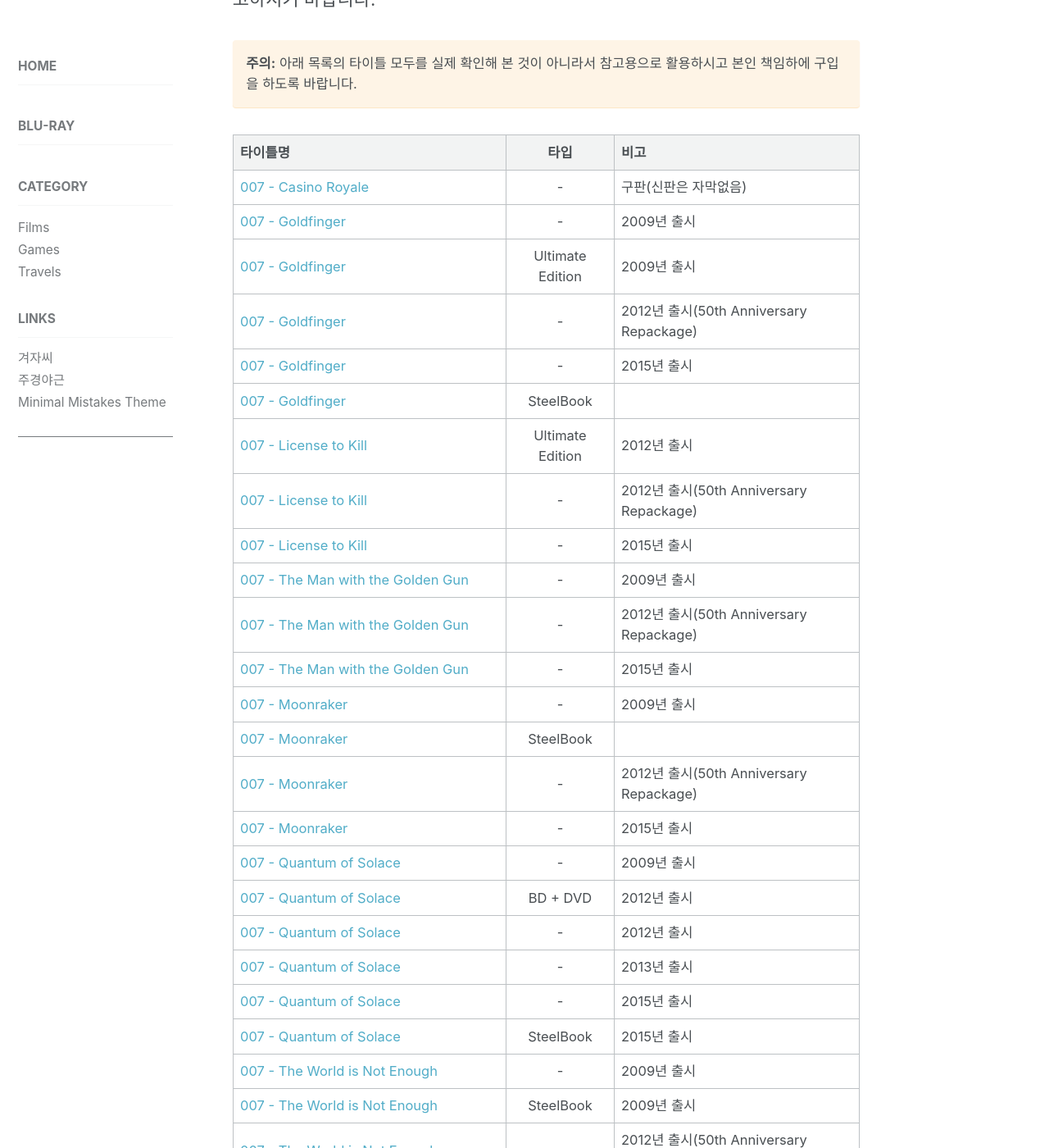
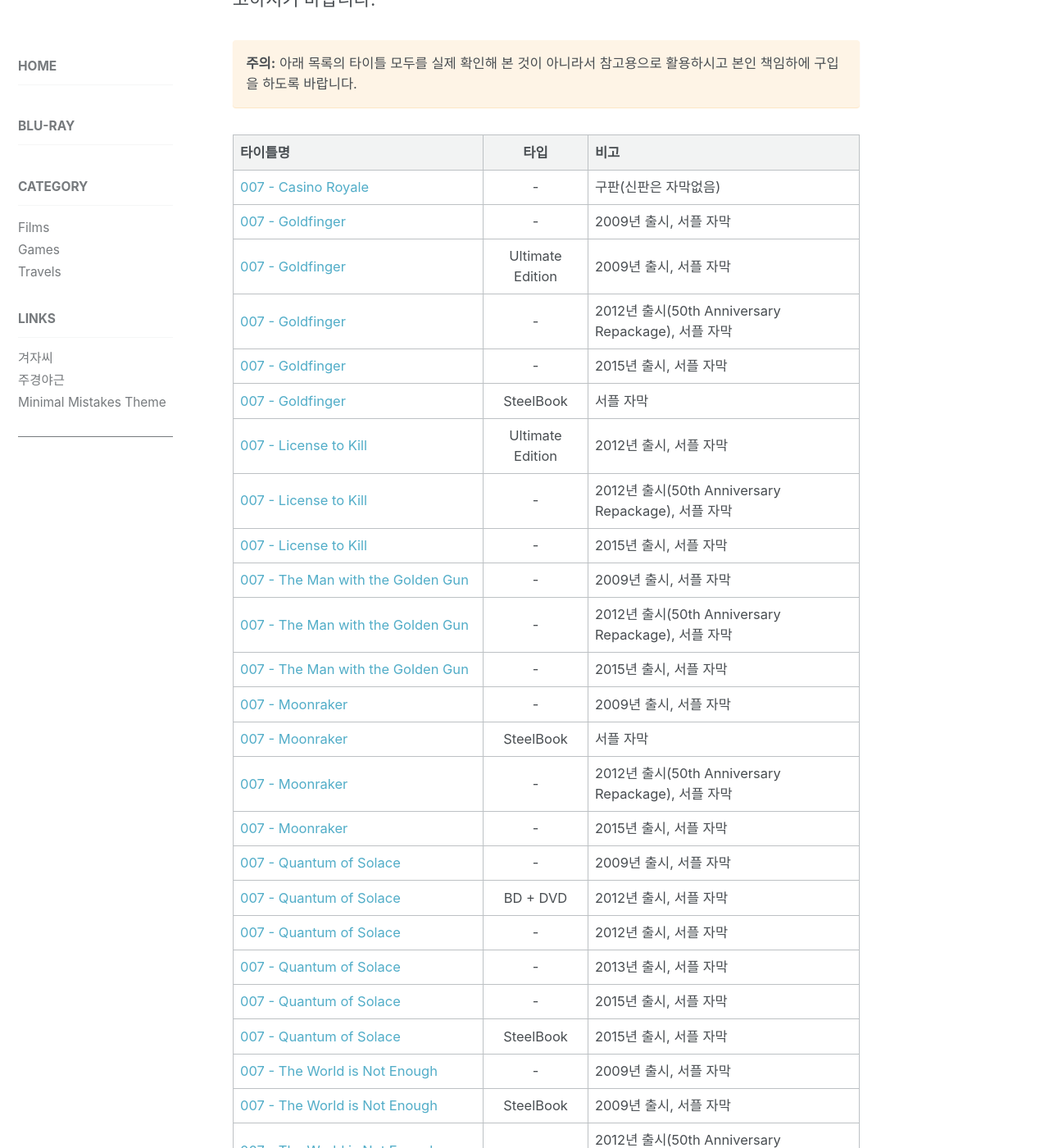
Before and after one commit to veryfaraway/3buddies, a Jekyll site: the page built from _bluray/2016-10-10-blu-ray-list-korean-subs-usa.md, in a window 1280 px wide and 1400 px high, scrolled down 769 px. Shown: the whole window at 82% size. Built offline with Jekyll 4.4.1, drawn with Linux system fonts in a browser that asks for light colours; comment, search, counter and statistics services are not loaded; some of the changed text lies outside the part shown.

Commit message:
add blu-ray france, germany, uk

```diff
--- a/_bluray/2016-10-10-blu-ray-list-korean-subs-usa.md
+++ b/_bluray/2016-10-10-blu-ray-list-korean-subs-usa.md
@@ -23,31 +23,31 @@
 |타이틀명               |타입   |비고                           |
 |----------------     |:---:|-------------------------------|
 |[007 - Casino Royale](http://amzn.to/2dLIA8L)|-|구판(신판은 자막없음)|
-|[007 - Goldfinger](http://amzn.to/2evLEac)|-|2009년 출시|
-|[007 - Goldfinger](http://amzn.to/2evNTup)|Ultimate Edition|2009년 출시|
-|[007 - Goldfinger](http://amzn.to/2dMvyYM)|-|2012년 출시(50th Anniversary Repackage)|
-|[007 - Goldfinger](http://amzn.to/2ecFKYL)|-|2015년 출시|
-|[007 - Goldfinger](http://amzn.to/2d9Jtcq)|SteelBook||
-|[007 - License to Kill](http://amzn.to/2d9N2yZ)|Ultimate Edition|2012년 출시|
-|[007 - License to Kill](http://amzn.to/2ecNslx)|-|2012년 출시(50th Anniversary Repackage)|
-|[007 - License to Kill](http://amzn.to/2dZF7Ss)|-|2015년 출시|
-|[007 - The Man with the Golden Gun](http://amzn.to/2dPHyZD)|-|2009년 출시|
-|[007 - The Man with the Golden Gun](http://amzn.to/2eoPL8T)|-|2012년 출시(50th Anniversary Repackage)|
-|[007 - The Man with the Golden Gun](http://amzn.to/2dPHyZD)|-|2015년 출시|
-|[007 - Moonraker](http://amzn.to/2ekFCtI)|-|2009년 출시|
-|[007 - Moonraker](http://amzn.to/2ecL7qO)|SteelBook||
-|[007 - Moonraker](http://amzn.to/2df3d9x)|-|2012년 출시(50th Anniversary Repackage)|
-|[007 - Moonraker](http://amzn.to/2dn6MO8)|-|2015년 출시|
-|[007 - Quantum of Solace](http://amzn.to/2ecMxSe)|-|2009년 출시|
-|[007 - Quantum of Solace](http://amzn.to/2dPDA5u)|BD + DVD|2012년 출시|
-|[007 - Quantum of Solace](http://amzn.to/2evZQ31)|-|2012년 출시|
-|[007 - Quantum of Solace](http://amzn.to/2dNkZDJ)|-|2013년 출시|
-|[007 - Quantum of Solace](http://amzn.to/2ecReLN)|-|2015년 출시|
-|[007 - Quantum of Solace](http://amzn.to/2dPFl2L)|SteelBook|2015년 출시|
-|[007 - The World is Not Enough](http://amzn.to/2efMZzf)|-|2009년 출시|
-|[007 - The World is Not Enough](http://amzn.to/2efM69E)| SteelBook |2009년 출시|
-|[007 - The World is Not Enough](http://amzn.to/2efMDbI)|-|2012년 출시(50th Anniversary Repackage)|
-|[007 - The World is Not Enough](http://amzn.to/2efMx3W)|-|2015년 출시|
+|[007 - Goldfinger](http://amzn.to/2evLEac)|-|2009년 출시, 서플 자막|
+|[007 - Goldfinger](http://amzn.to/2evNTup)|Ultimate Edition|2009년 출시, 서플 자막|
+|[007 - Goldfinger](http://amzn.to/2dMvyYM)|-|2012년 출시(50th Anniversary Repackage), 서플 자막|
+|[007 - Goldfinger](http://amzn.to/2ecFKYL)|-|2015년 출시, 서플 자막|
+|[007 - Goldfinger](http://amzn.to/2d9Jtcq)|SteelBook|서플 자막|
+|[007 - License to Kill](http://amzn.to/2d9N2yZ)|Ultimate Edition|2012년 출시, 서플 자막|
+|[007 - License to Kill](http://amzn.to/2ecNslx)|-|2012년 출시(50th Anniversary Repackage), 서플 자막|
+|[007 - License to Kill](http://amzn.to/2dZF7Ss)|-|2015년 출시, 서플 자막|
+|[007 - The Man with the Golden Gun](http://amzn.to/2dPHyZD)|-|2009년 출시, 서플 자막|
+|[007 - The Man with the Golden Gun](http://amzn.to/2eoPL8T)|-|2012년 출시(50th Anniversary Repackage), 서플 자막|
+|[007 - The Man with the Golden Gun](http://amzn.to/2dPHyZD)|-|2015년 출시, 서플 자막|
+|[007 - Moonraker](http://amzn.to/2ekFCtI)|-|2009년 출시, 서플 자막|
+|[007 - Moonraker](http://amzn.to/2ecL7qO)|SteelBook|서플 자막|
+|[007 - Moonraker](http://amzn.to/2df3d9x)|-|2012년 출시(50th Anniversary Repackage), 서플 자막|
+|[007 - Moonraker](http://amzn.to/2dn6MO8)|-|2015년 출시, 서플 자막|
+|[007 - Quantum of Solace](http://amzn.to/2ecMxSe)|-|2009년 출시, 서플 자막|
+|[007 - Quantum of Solace](http://amzn.to/2dPDA5u)|BD + DVD|2012년 출시, 서플 자막|
+|[007 - Quantum of Solace](http://amzn.to/2evZQ31)|-|2012년 출시, 서플 자막|
+|[007 - Quantum of Solace](http://amzn.to/2dNkZDJ)|-|2013년 출시, 서플 자막|
+|[007 - Quantum of Solace](http://amzn.to/2ecReLN)|-|2015년 출시, 서플 자막|
+|[007 - Quantum of Solace](http://amzn.to/2dPFl2L)|SteelBook|2015년 출시, 서플 자막|
+|[007 - The World is Not Enough](http://amzn.to/2efMZzf)|-|2009년 출시, 서플 자막|
+|[007 - The World is Not Enough](http://amzn.to/2efM69E)| SteelBook |2009년 출시, 서플 자막|
+|[007 - The World is Not Enough](http://amzn.to/2efMDbI)|-|2012년 출시(50th Anniversary Repackage), 서플 자막|
+|[007 - The World is Not Enough](http://amzn.to/2efMx3W)|-|2015년 출시, 서플 자막|
 |[007 - Daniel Craig](http://amzn.to/2e8wtoC)|-|Quantum of Solace만 한글자막|
 |[007 - Daniel Craig Collection](http://amzn.to/2dPEFdJ)|-|Quantum of Solace만 한글자막|
 |[007 - James Bond Blu-ray Collection: Volume 3](http://amzn.to/2evNtnD)|-|2009년 출시(자막은 개별판 참조)|
@@ -62,5 +62,8 @@
 **관련글**
 
 * [한글자막 블루레이(캐나다)]({% link _bluray/2016-10-13-blu-ray-list-korean-subs-canada.md %})
+* [한글자막 블루레이(영국)]({% link _bluray/2016-10-15-blu-ray-list-korean-subs-uk.md %})
+* [한글자막 블루레이(독일)]({% link _bluray/2016-10-15-blu-ray-list-korean-subs-germany.md %})
 * [한글자막 블루레이(이탈리아)]({% link _bluray/2016-10-13-blu-ray-list-korean-subs-italy.md %})
 * [한글자막 블루레이(스페인)]({% link _bluray/2016-10-13-blu-ray-list-korean-subs-spain.md %})
+* [한글자막 블루레이(프랑스)]({% link _bluray/2016-10-15-blu-ray-list-korean-subs-france.md %})
--- a/_config.yml
+++ b/_config.yml
@@ -256,8 +256,6 @@
       type: pages
     values:
       layout: single
-      sidebar:
-        nav: "category"
   # _bluray
   - scope:
       path: ""
```
Also changed, not shown: other parts of _bluray/2016-10-10-blu-ray-list-korean-subs-usa.md (+1 -1 lines), _bluray/2016-10-13-blu-ray-list-korean-subs-canada.md (+21 -18 lines), _bluray/2016-10-13-blu-ray-list-korean-subs-italy.md (+8 -4 lines), _bluray/2016-10-13-blu-ray-list-korean-subs-spain.md (+14 -9 lines), _bluray/2016-10-15-blu-ray-list-korean-subs-france.md (added, +38 -0 lines), _bluray/2016-10-15-blu-ray-list-korean-subs-germany.md (added, +39 -0 lines), _bluray/2016-10-15-blu-ray-list-korean-subs-uk.md (added, +36 -0 lines), images/post/banner-france.jpg (added), images/post/banner-germany.jpg (added), images/teaser/flag_canada.png (added), images/teaser/flag_france.png (added), images/teaser/flag_germany.png (added), images/teaser/flag_italy.png (added), images/teaser/flag_spain.png (added), 2 more files, 1 other file.
